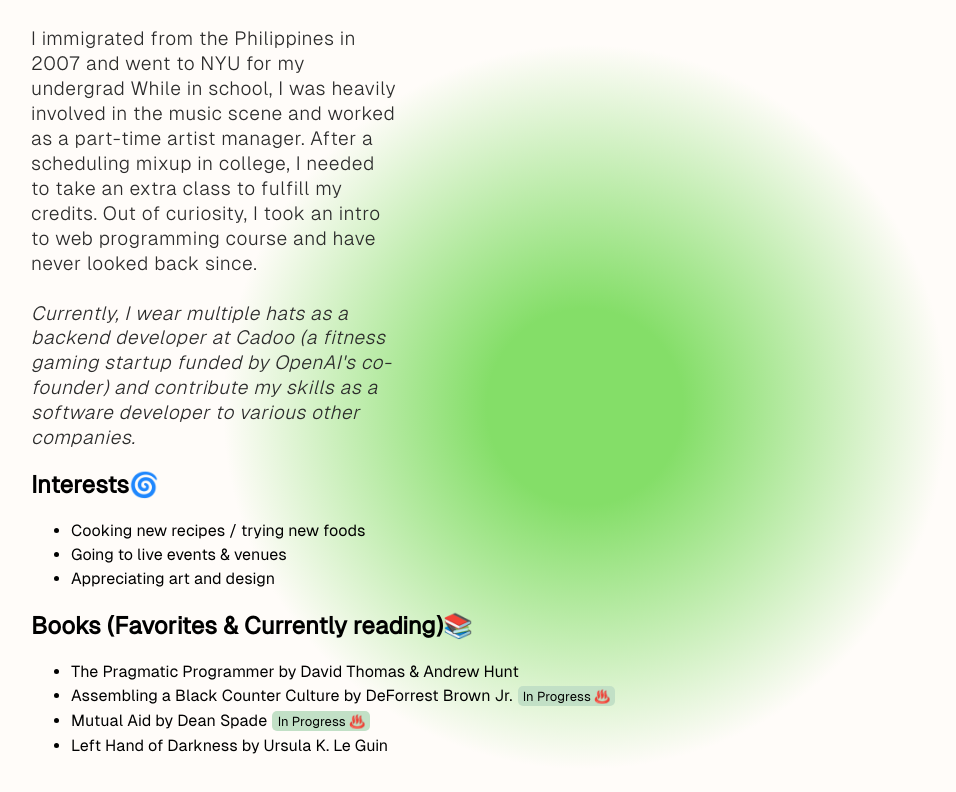
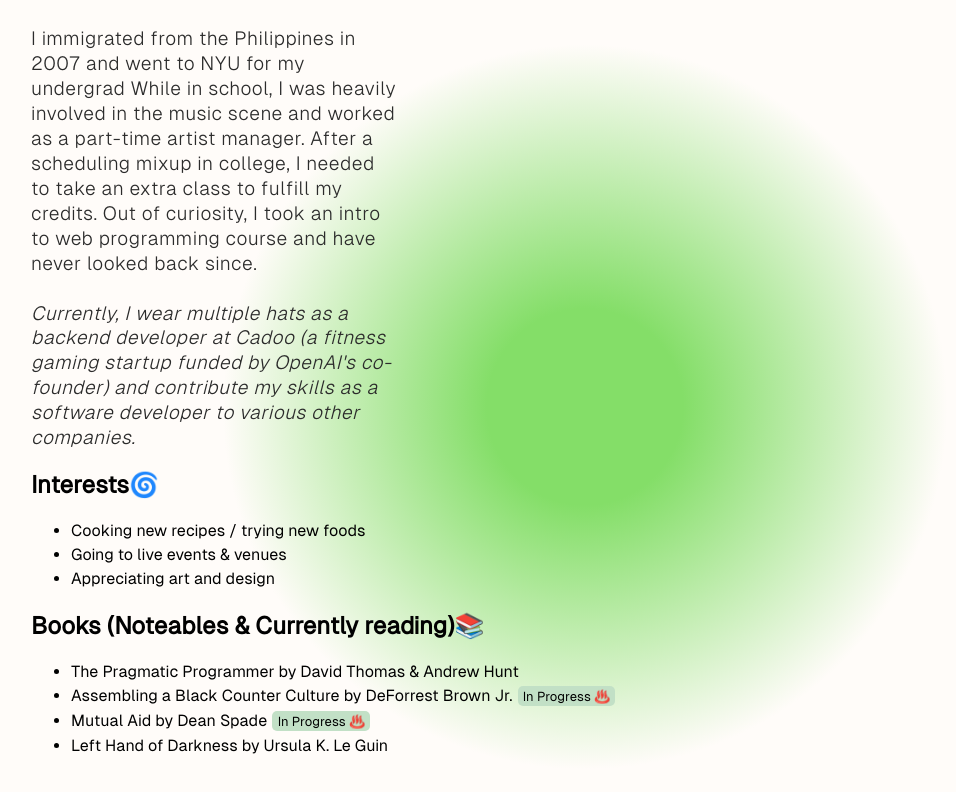
Before and after one commit to jml0123/portfolio-revisited, a Next.js app: page /bio in a window 1280 px wide. Shown: the part 793-1585 px from the top of the page, without its empty margins (55-1011 px from the left). Built offline with nearby package versions, Linux system fonts and the light colour scheme.

Commit message:
update reading list

```diff
--- a/pages/bio.tsx
+++ b/pages/bio.tsx
@@ -62,7 +62,7 @@
                             <li>Going to live events & venues</li>
                             <li>Appreciating art and design</li>
                         </ul>
-                        <h1>Books (Favorites & Currently reading)
+                        <h1>Books (Noteables & Currently reading)
                             <span role="img" aria-label="books">📚</span>
                         </h1>
                         <ul>
```
